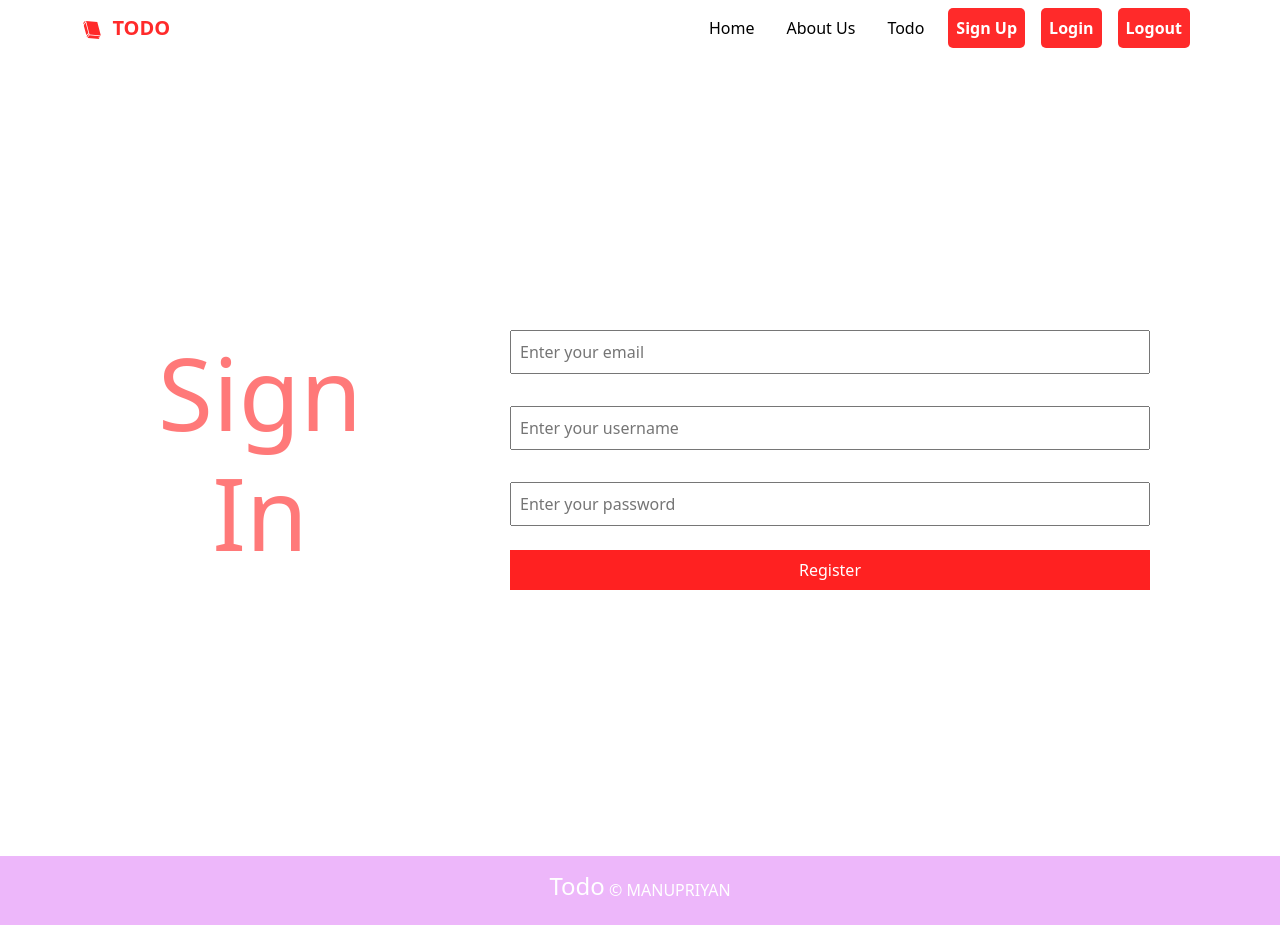
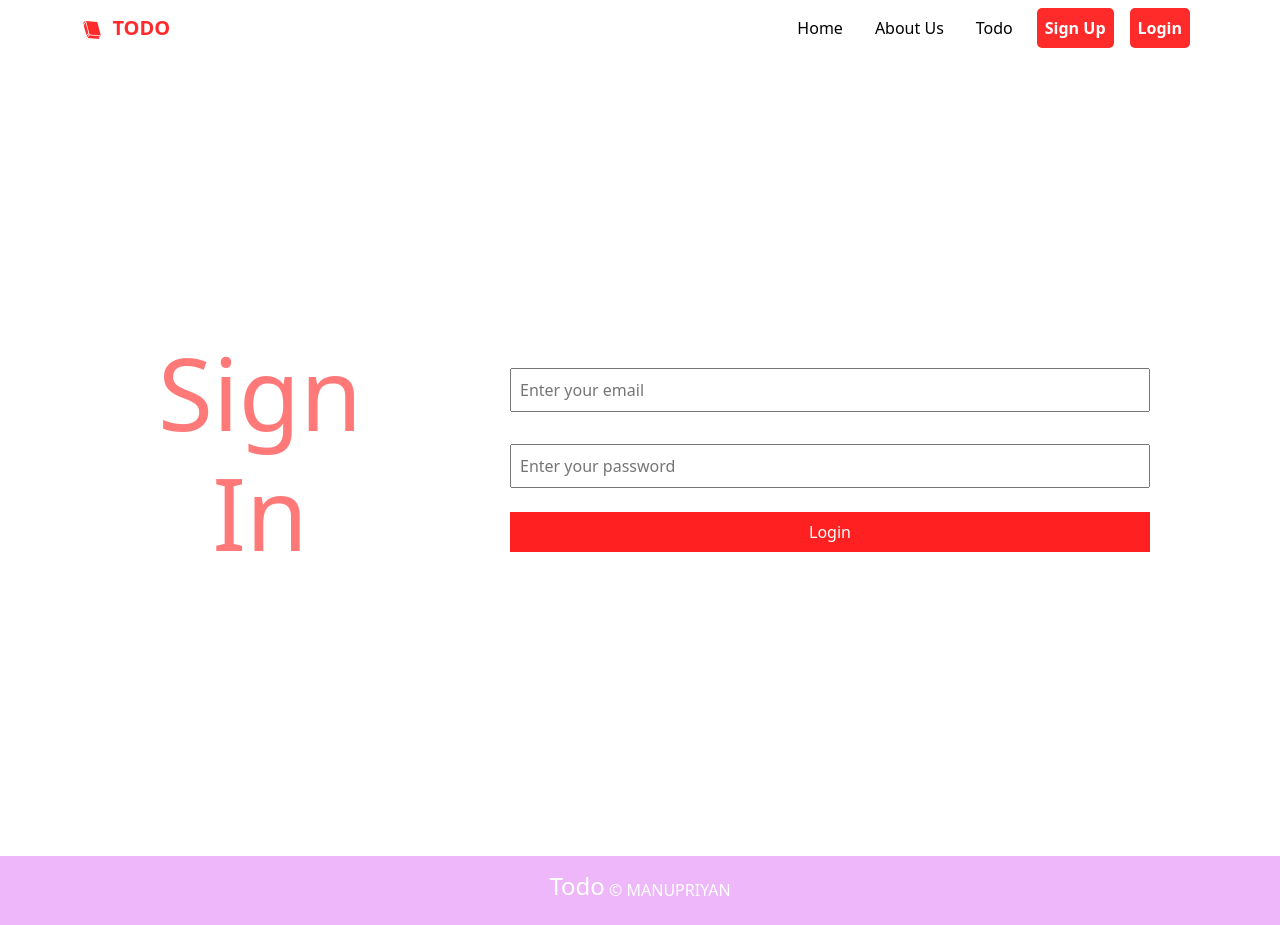
Before and after one commit to manu-git-b-s/todo_project_mern_stack, a React (Vite) app in the folder frontend/: page /login in a window 1280 px wide. Built offline with nearby package versions, Linux system fonts and the light colour scheme.

Commit message:
redux setup done with login and logoiut functionality

```diff
--- a/frontend/package.json
+++ b/frontend/package.json
@@ -10,9 +10,12 @@
     "preview": "vite preview"
   },
   "dependencies": {
+    "@reduxjs/toolkit": "^2.0.1",
+    "axios": "^1.6.5",
     "react": "^18.2.0",
     "react-dom": "^18.2.0",
     "react-icons": "^4.12.0",
+    "react-redux": "^9.0.4",
     "react-router-dom": "^6.21.1",
     "react-toastify": "^9.1.3"
   },
--- a/frontend/src/App.tsx
+++ b/frontend/src/App.tsx
@@ -6,8 +6,20 @@ import { BrowserRouter as Router, Route, Routes } from "react-router-dom";
 import Register from "./components/register/Register";
 import Login from "./components/register/Login";
 import Todo from "./components/todo/Todo";
+import { useEffect } from "react";
+import { useDispatch } from "react-redux";
+import { authActions } from "./store/index";
 
 function App() {
+  const dispatch = useDispatch();
+
+  useEffect(() => {
+    const id: string | null = sessionStorage.getItem("id");
+    if (id) {
+      dispatch(authActions.login());
+    }
+  }, []);
+
   return (
     <>
       <Router>
--- a/frontend/src/components/nav/Navbar.tsx
+++ b/frontend/src/components/nav/Navbar.tsx
@@ -1,8 +1,22 @@
 import "./Navbar.css";
 import { GiWhiteBook } from "react-icons/gi";
+import { useSelector } from "react-redux";
 import { Link } from "react-router-dom";
+import { authActions } from "../../store";
+import { useDispatch } from "react-redux";
 
 const Navbar = () => {
+  // eslint-disable-next-line @typescript-eslint/no-explicit-any
+  const isLoggedIn = useSelector((state: any) => state.isLoggedIn);
+  console.log(isLoggedIn);
+
+  const dispatch = useDispatch();
+
+  const logoutHandler = () => {
+    sessionStorage.clear();
+    dispatch(authActions.logout());
+  };
+
   return (
     <div>
       <nav className="navbar navbar-expand-lg">
@@ -39,6 +53,8 @@ const Navbar = () => {
                   Todo
                 </Link>
               </li>
+              {!isLoggedIn && (
+                <>
                   <li className="nav-item mx-2">
                     <Link className="nav-link active btn-nav" aria-current="page" to="/register">
                       Sign Up
@@ -49,11 +65,15 @@ const Navbar = () => {
                       Login
                     </Link>
                   </li>
-              <li className="nav-item mx-2">
+                </>
+              )}
+              {isLoggedIn && (
+                <li className="nav-item mx-2" onClick={logoutHandler}>
                   <Link className="nav-link active btn-nav" aria-current="page" to="/">
                     Logout
                   </Link>
                 </li>
+              )}
             </ul>
           </div>
         </div>
--- a/frontend/src/components/register/Login.tsx
+++ b/frontend/src/components/register/Login.tsx
@@ -1,9 +1,35 @@
+import { useState } from "react";
 import HeadingComp from "./HeadingComp";
 import "./Register.css";
+import axios from "axios";
+import { useNavigate } from "react-router-dom";
+import { useDispatch } from "react-redux";
+import { authActions } from "../../store";
+// import { ToastContainer, toast } from "react-toastify";
+
 const Login = () => {
+  const [inputs, setInputs] = useState({ email: "", password: "" });
+  const navigate = useNavigate();
+  const dispatch = useDispatch();
+
+  const changeHandler = (e: React.ChangeEvent<HTMLInputElement>) => {
+    const { name, value } = e.target;
+    setInputs({ ...inputs, [name]: value });
+  };
+
+  const submitHandler = async (e: React.MouseEvent) => {
+    e.preventDefault();
+    await axios.post("http://localhost:8080/api/v1/login", inputs).then((response) => {
+      sessionStorage.setItem("id", response.data.others._id);
+      dispatch(authActions.login());
+      navigate("/todo");
+    });
+  };
+
   return (
     <div>
       <div className="register">
+        {/* <ToastContainer /> */}
         <div className="container">
           <div className="row">
             <div className="col-lg-4 column d-flex justify-content-center align-items-center">
@@ -11,20 +37,25 @@ const Login = () => {
             </div>
             <div className="col-lg-8 column d-flex justify-content-center align-items-center">
               <div className="d-flex flex-column w-100 p-5">
-                <input className="p-2 my-3 input-sign-up" name="email" type="email" placeholder="Enter your email" />
                 <input
                   className="p-2 my-3 input-sign-up"
-                  name="username"
-                  type="text"
-                  placeholder="Enter your username"
+                  name="email"
+                  type="email"
+                  placeholder="Enter your email"
+                  value={inputs.email}
+                  onChange={changeHandler}
                 />
                 <input
                   className="p-2 my-3 input-sign-up"
                   name="password"
                   type="password"
                   placeholder="Enter your password"
+                  value={inputs.password}
+                  onChange={changeHandler}
                 />
-                <button className="btn-signup p-2 my-2">Register</button>
+                <button className="btn-signup p-2 my-2" onClick={submitHandler}>
+                  Login
+                </button>
               </div>
             </div>
           </div>
--- a/frontend/src/components/register/Register.tsx
+++ b/frontend/src/components/register/Register.tsx
@@ -1,22 +1,66 @@
+import { useState } from "react";
 import HeadingComp from "./HeadingComp";
 import "./Register.css";
+import axios from "axios";
+import { useNavigate } from "react-router-dom";
+import { ToastContainer, toast } from "react-toastify";
 
 const Register = () => {
+  const [inputs, setInputs] = useState({ email: "", username: "", password: "" });
+  const navigate = useNavigate();
+
+  const changeHandler = (e: React.ChangeEvent<HTMLInputElement>) => {
+    const { name, value } = e.target;
+    setInputs({ ...inputs, [name]: value });
+  };
+
+  const submitHandler = async (e: React.MouseEvent) => {
+    e.preventDefault();
+    await axios.post("http://localhost:8080/api/v1/register", inputs).then((response) => {
+      if (response.data.message === "User already exists") {
+        toast.error(response.data.message);
+      } else {
+        toast.success(response.data.message);
+        setInputs({ email: "", username: "", password: "" });
+        navigate("/login");
+      }
+    });
+  };
+
   return (
     <div className="register">
+      <ToastContainer />
       <div className="container">
         <div className="row">
           <div className="col-lg-8 column d-flex justify-content-center align-items-center">
             <div className="d-flex flex-column w-100 p-5">
-              <input className="p-2 my-3 input-sign-up" name="email" type="email" placeholder="Enter your email" />
-              <input className="p-2 my-3 input-sign-up" name="username" type="text" placeholder="Enter your username" />
+              <input
+                className="p-2 my-3 input-sign-up"
+                name="email"
+                type="email"
+                placeholder="Enter your email"
+                onChange={changeHandler}
+                value={inputs.email}
+              />
+              <input
+                className="p-2 my-3 input-sign-up"
+                name="username"
+                type="text"
+                placeholder="Enter your username"
+                onChange={changeHandler}
+                value={inputs.username}
+              />
               <input
                 className="p-2 my-3 input-sign-up"
                 name="password"
                 type="password"
                 placeholder="Enter your password"
+                onChange={changeHandler}
+                value={inputs.password}
               />
-              <button className="btn-signup p-2 my-2">Register</button>
+              <button className="btn-signup p-2 my-2" onClick={submitHandler}>
+                Register
+              </button>
             </div>
           </div>
           <div className="col-lg-4 col-left column d-flex justify-content-center align-items-center">
--- a/frontend/src/main.tsx
+++ b/frontend/src/main.tsx
@@ -2,9 +2,13 @@ import React from "react";
 import ReactDOM from "react-dom/client";
 import App from "./App.tsx";
 import "./index.css";
+import { Provider } from "react-redux";
+import { store } from "./store/index.ts";
 
 ReactDOM.createRoot(document.getElementById("root")!).render(
   <React.StrictMode>
-    <App />
+    <Provider store={store}>
+      <App />
+    </Provider>
   </React.StrictMode>
 );
--- /dev/null
+++ b/frontend/src/store/index.ts
@@ -0,0 +1,18 @@
+import { createSlice, configureStore } from "@reduxjs/toolkit";
+
+const authSlice = createSlice({
+  name: "auth",
+  initialState: { user: "", isLoggedIn: false },
+  reducers: {
+    login(state) {
+      state.isLoggedIn = true;
+    },
+    logout(state) {
+      state.isLoggedIn = false;
+    },
+  },
+});
+export const authActions = authSlice.actions;
+export const store = configureStore({
+  reducer: authSlice.reducer,
+});
```
Also changed, not shown: 2 other files (tests, documents, lock files or other folders). Lines whose indentation alone changed are shown as unchanged.
